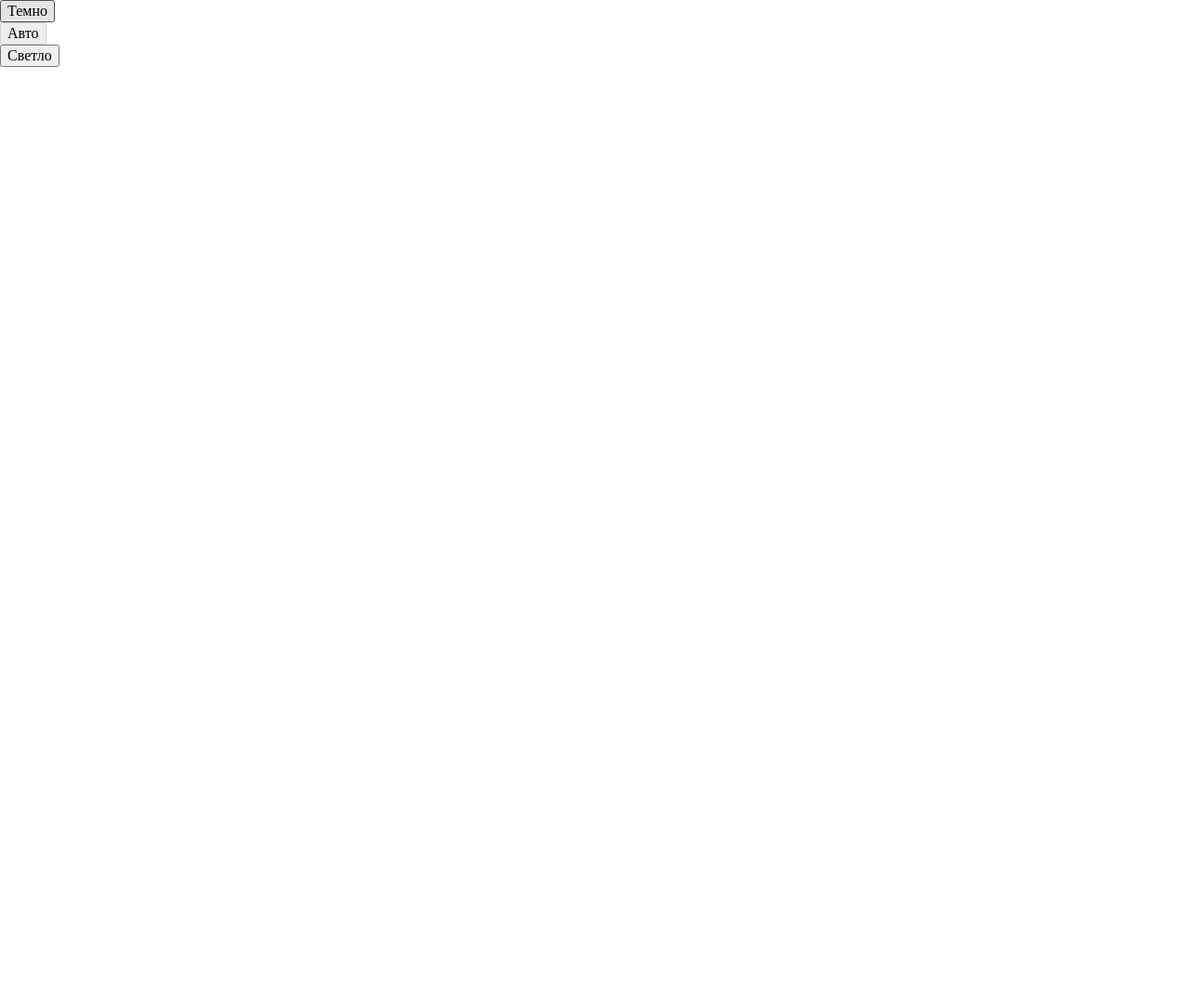
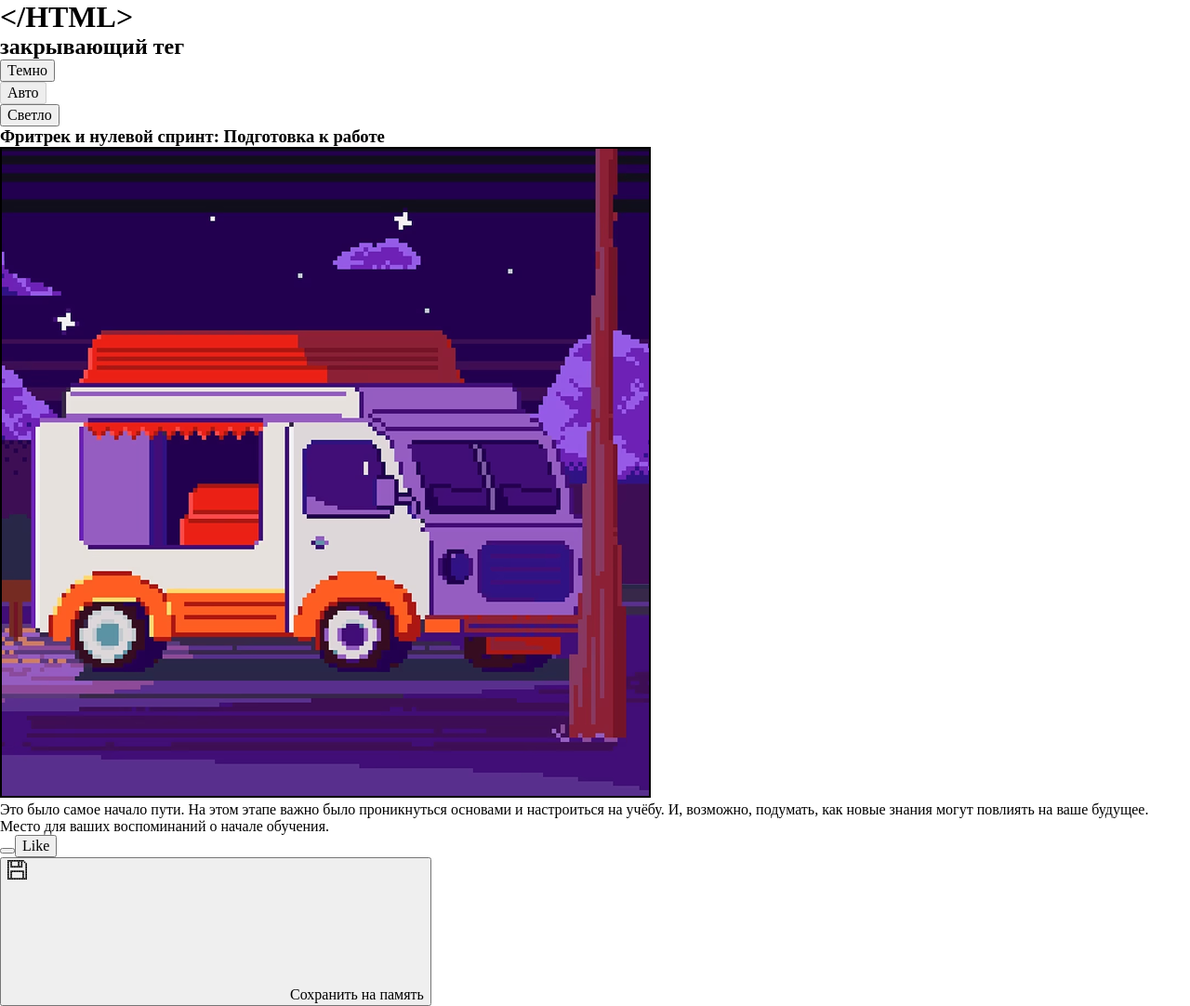
Before and after one commit to Brodyagados/zakrivayuschiy-teg, a website: page index.html in a window 1280 px wide. Shown: the whole page at 93% size. Before the commit the page ends 800 px from the top, so only its background shows below. Drawn offline with Linux system fonts and the light colour scheme.

Commit message:
Добавлена базовая верстка

```diff
--- a/index.html
+++ b/index.html
@@ -1,4 +1,4 @@
-<!DOCTYPE html>
+<!doctype html>
 <html lang="ru">
   <head>
     <meta charset="UTF-8" />
@@ -17,6 +17,8 @@
   </head>
   <body class="page">
     <header class="header">
+      <h1>&lt;/HTML&gt;</h1>
+      <h2>закрывающий тег</h2>
       <nav class="theme-menu header__theme-menu">
         <!-- Не меняйте разметку этого списка, иначе скрипты перестанут работать -->
         <ul class="theme-menu__list">
@@ -43,7 +45,43 @@
         </ul>
       </nav>
     </header>
-    <main></main>
+    <main>
+      <article>
+        <header>
+          <h3>Фритрек и нулевой спринт: Подготовка к работе</h3>
+        </header>
+        <picture>
+          <source
+            media="(max-width: 375px)"
+            srcset="./images/png/bus-mobile.png"
+          />
+          <img
+            src="./images/png/bus-desktop.png"
+            alt="Пиксельное изображение фургона."
+          />
+        </picture>
+        <div>
+          <p>
+            Это было самое начало пути. На этом этапе важно было проникнуться
+            основами и настроиться на учёбу. И, возможно, подумать, как новые
+            знания могут повлиять на ваше будущее.
+          </p>
+          <p>Место для ваших воспоминаний о начале обучения.</p>
+        </div>
+        <footer>
+          <button />
+          <button>Like</button>
+        </footer>
+      </article>
+    </main>
+    <footer>
+      <button>
+        <svg>
+          <use href="./svg/floppy.svg#floppy" />
+        </svg>
+        <span>Сохранить&nbsp;на&nbsp;память</span>
+      </button>
+    </footer>
     <script src="./scripts/set-theme.js"></script>
     <script src="./scripts/like.js"></script>
   </body>
```
